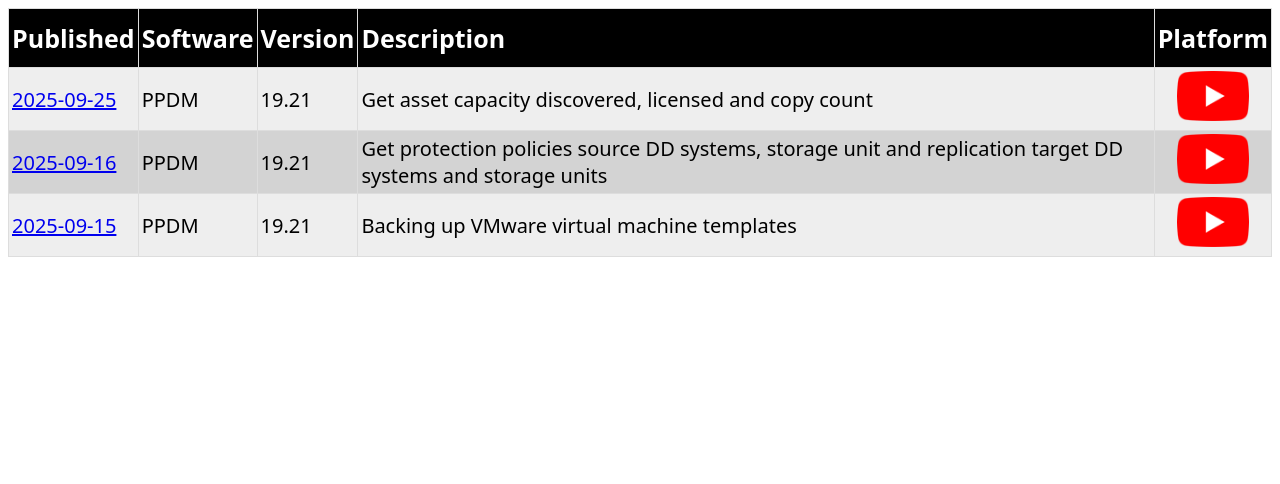
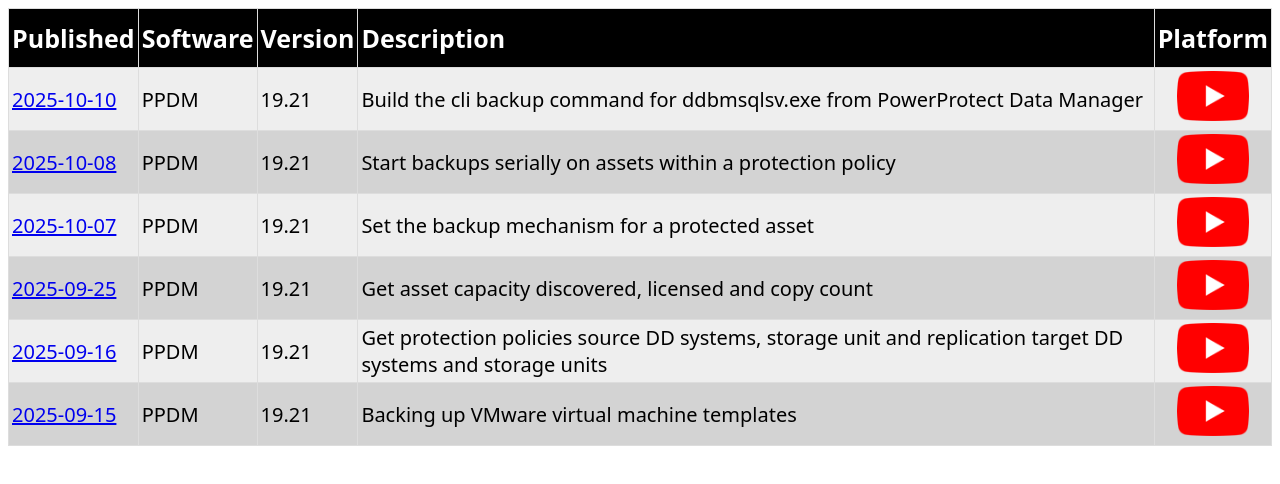
Before and after one commit to SkunkworksAutomation/social-media, a plain HTML site: page docs/index.html in a window 1280 px wide. Drawn offline with Linux system fonts and the light colour scheme.

Commit message:
Updated example catalog

```diff
--- a/docs/index.html
+++ b/docs/index.html
@@ -63,6 +63,63 @@
         <!--Start row-->
         <tr>
           <td>
+             <a href="https://github.com/SkunkworksAutomation/social-media/blob/main/code/2025-10-10/">
+              2025-10-10
+            </a>
+          </td>
+          <td>PPDM</td>
+          <td>19.21</td>
+          <td>Build the cli backup command for ddbmsqlsv.exe from PowerProtect Data Manager</td>
+          <td>
+            <div class="container-center">
+              <a href="http://www.youtube.com/watch?feature=player_embedded&v=YOUTUBE_VIDEO_ID_HERE" target="_blank">
+                <img src="./assets/YouTube_icon.png" alt="YouTube" height="50"/>
+              </a>
+            </div>
+          </td>
+        </tr>
+        <!--End row-->
+        <!--Start row-->
+        <tr>
+          <td>
+             <a href="https://github.com/SkunkworksAutomation/social-media/blob/main/code/2025-10-08/">
+              2025-10-08
+            </a>
+          </td>
+          <td>PPDM</td>
+          <td>19.21</td>
+          <td>Start backups serially on assets within a protection policy</td>
+          <td>
+            <div class="container-center">
+              <a href="http://www.youtube.com/watch?feature=player_embedded&v=YOUTUBE_VIDEO_ID_HERE" target="_blank">
+                <img src="./assets/YouTube_icon.png" alt="YouTube" height="50"/>
+              </a>
+            </div>
+          </td>
+        </tr>
+        <!--End row-->
+        <!--Start row-->
+        <tr>
+          <td>
+             <a href="https://github.com/SkunkworksAutomation/social-media/blob/main/code/2025-10-07/">
+              2025-10-07
+            </a>
+          </td>
+          <td>PPDM</td>
+          <td>19.21</td>
+          <td>Set the backup mechanism for a protected asset</td>
+          <td>
+            <div class="container-center">
+              <a href="http://www.youtube.com/watch?feature=player_embedded&v=YOUTUBE_VIDEO_ID_HERE" target="_blank">
+                <img src="./assets/YouTube_icon.png" alt="YouTube" height="50"/>
+              </a>
+            </div>
+          </td>
+        </tr>
+        <!--End row-->
+        <!--Start row-->
+        <tr>
+          <td>
              <a href="https://github.com/SkunkworksAutomation/social-media/blob/main/code/2025-09-25/">
               2025-09-25
             </a>
```
